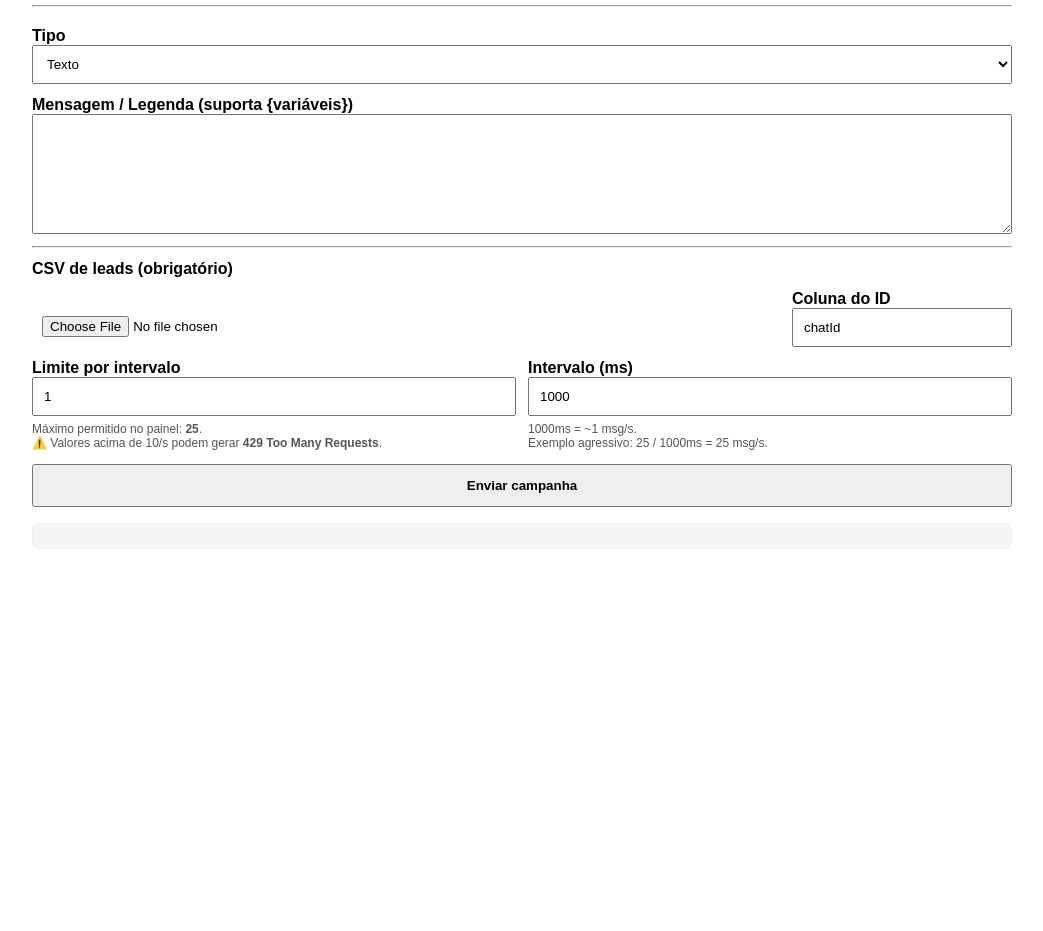
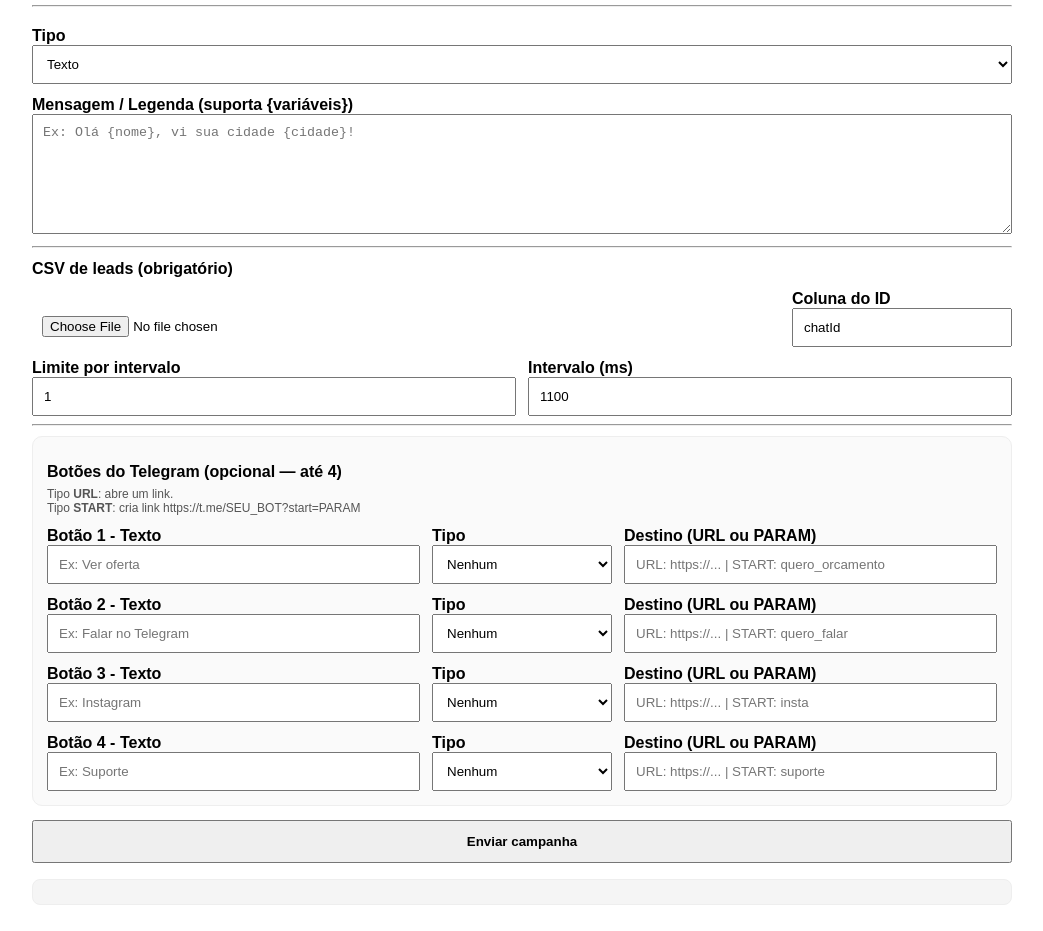
Before and after one commit to Dopumaru/Fila-de-disparos, a website: page public/index.html in a window 1280 px wide. Shown: the part 277-1208 px from the top of the page, without its empty margins (118-1161 px from the left). Before the commit the page ends 852 px from the top, so only its background shows below. Drawn offline with Linux system fonts and the light colour scheme.

Commit message:
Update index.html

```diff
--- a/public/index.html
+++ b/public/index.html
@@ -62,6 +62,7 @@
     </div>
   </div>
 
+  <!-- BLOCO DE MÍDIA -->
   <div id="mediaBlock" class="mediaBox">
     <label>Arquivo (Upload)</label>
     <input id="arquivo" type="file" />
@@ -70,12 +71,13 @@
     <label>OU URL do Arquivo</label>
     <input id="fileUrl" placeholder="https://..." />
     <div class="hint">
-      ⚠️ Preencha <b>URL</b> OU selecione <b>Upload</b> (não os dois).
+      ⚠️ Preencha <b>URL</b> OU selecione <b>Upload</b> (não os dois).<br>
+      Se usar URL, não ocupa espaço no servidor.
     </div>
   </div>
 
   <label>Mensagem / Legenda (suporta {variáveis})</label>
-  <textarea id="mensagem"></textarea>
+  <textarea id="mensagem" placeholder="Ex: Olá {nome}, vi sua cidade {cidade}!"></textarea>
 
   <hr>
 
@@ -90,31 +92,104 @@
     </div>
   </div>
 
-  <!-- LIMITES AJUSTADOS PARA 25 -->
   <div class="row">
     <div>
       <label>Limite por intervalo</label>
-      <input id="limitMax" type="number" value="1" min="1" max="25" step="1" />
-      <div class="hint">
-        Máximo permitido no painel: <b>25</b>.<br>
-        ⚠️ Valores acima de 10/s podem gerar <b>429 Too Many Requests</b>.
-      </div>
+      <input id="limitMax" type="number" value="1" min="1" />
     </div>
     <div>
       <label>Intervalo (ms)</label>
-      <input id="limitMs" type="number" value="1000" min="200" max="60000" step="50" />
-      <div class="hint">
-        1000ms = ~1 msg/s.<br>
-        Exemplo agressivo: 25 / 1000ms = 25 msg/s.
-      </div>
+      <input id="limitMs" type="number" value="1100" min="200" />
     </div>
   </div>
 
-  <div id="rateWarn" class="hint warn" style="display:none; margin-top:8px;">
-    ⚠️ Configuração agressiva detectada. Alto risco de 429 (flood control).
+  <hr>
+
+  <!-- ✅ BLOCO DE BOTÕES (até 4) -->
+  <div class="box" id="buttonsBlock">
+    <label>Botões do Telegram (opcional — até 4)</label>
+    <div class="hint">
+      Tipo <b>URL</b>: abre um link.<br/>
+      Tipo <b>START</b>: cria link https://t.me/SEU_BOT?start=PARAM
+    </div>
+
+    <div class="row">
+      <div><label>Botão 1 - Texto</label><input id="b1Text" placeholder="Ex: Ver oferta" /></div>
+      <div style="max-width: 180px;"><label>Tipo</label>
+        <select id="b1Type">
+          <option value="none">Nenhum</option>
+          <option value="url">URL</option>
+          <option value="start">START</option>
+        </select>
+      </div>
+      <div><label>Destino (URL ou PARAM)</label><input id="b1Value" placeholder="URL: https://... | START: quero_orcamento" /></div>
+    </div>
+
+    <div class="row">
+      <div><label>Botão 2 - Texto</label><input id="b2Text" placeholder="Ex: Falar no Telegram" /></div>
+      <div style="max-width: 180px;"><label>Tipo</label>
+        <select id="b2Type">
+          <option value="none">Nenhum</option>
+          <option value="url">URL</option>
+          <option value="start">START</option>
+        </select>
+      </div>
+      <div><label>Destino (URL ou PARAM)</label><input id="b2Value" placeholder="URL: https://... | START: quero_falar" /></div>
+    </div>
+
+    <div class="row">
+      <div><label>Botão 3 - Texto</label><input id="b3Text" placeholder="Ex: Instagram" /></div>
+      <div style="max-width: 180px;"><label>Tipo</label>
+        <select id="b3Type">
+          <option value="none">Nenhum</option>
+          <option value="url">URL</option>
+          <option value="start">START</option>
+        </select>
+      </div>
+      <div><label>Destino (URL ou PARAM)</label><input id="b3Value" placeholder="URL: https://... | START: insta" /></div>
+    </div>
+
+    <div class="row">
+      <div><label>Botão 4 - Texto</label><input id="b4Text" placeholder="Ex: Suporte" /></div>
+      <div style="max-width: 180px;"><label>Tipo</label>
+        <select id="b4Type">
+          <option value="none">Nenhum</option>
+          <option value="url">URL</option>
+          <option value="start">START</option>
+        </select>
+      </div>
+      <div><label>Destino (URL ou PARAM)</label><input id="b4Value" placeholder="URL: https://... | START: suporte" /></div>
+    </div>
   </div>
 
   <button id="btnEnviar" type="button">Enviar campanha</button>
+
+  <!-- ✅ NOVO: PAINEL DE STATUS DA CAMPANHA + PAUSE/RESUME -->
+  <div class="box" id="campaignBox" style="display:none;">
+    <h3 style="margin:0 0 10px;">Campanha</h3>
+    <div id="campaignMeta" class="muted"></div>
+
+    <div style="margin-top:10px;">
+      <div class="pill" id="stTotal">Total: 0</div>
+      <div class="pill" id="stSent">Enviados: 0</div>
+      <div class="pill" id="stFailed">Falhas: 0</div>
+      <div class="pill" id="stPending">Pendentes: 0</div>
+    </div>
+
+    <div style="margin-top:12px;">
+      <div style="height:10px;background:#222;border-radius:999px;overflow:hidden;">
+        <div id="bar" style="height:10px;width:0%;background:#4caf50;"></div>
+      </div>
+      <div class="muted" id="stProg" style="margin-top:6px;">0%</div>
+    </div>
+
+    <div class="row" style="margin-top:12px;">
+      <div><button id="btnPause" type="button">Pausar fila</button></div>
+      <div><button id="btnResume" type="button">Retomar fila</button></div>
+    </div>
+
+    <div class="muted" id="queuePausedInfo" style="margin-top:6px;"></div>
+  </div>
 
   <p id="status"></p>
   <pre id="debug"></pre>
@@ -126,47 +201,9 @@
     function refreshUI() {
       mediaBlock.style.display = (tipo.value === "text") ? "none" : "block";
     }
+
     tipo.addEventListener("change", refreshUI);
     refreshUI();
-  </script>
-
-  <!-- VALIDAÇÃO DE TAXA -->
-  <script>
-    const limitMaxEl = document.getElementById("limitMax");
-    const limitMsEl = document.getElementById("limitMs");
-    const rateWarnEl = document.getElementById("rateWarn");
-
-    function clampInt(v, min, max, fallback) {
-      const n = Number(v);
-      if (!Number.isFinite(n)) return fallback;
-      return Math.min(max, Math.max(min, Math.trunc(n)));
-    }
-
-    function clampMs(v) {
-      const n = Number(v);
-      if (!Number.isFinite(n)) return 1000;
-      return Math.min(60000, Math.max(200, Math.round(n)));
-    }
-
-    function refreshRateWarn() {
-      const max = clampInt(limitMaxEl.value, 1, 25, 1);
-      const ms = clampMs(limitMsEl.value);
-
-      limitMaxEl.value = String(max);
-      limitMsEl.value = String(ms);
-
-      const perSecond = (max / ms) * 1000;
-
-      if (perSecond > 10) {
-        rateWarnEl.style.display = "block";
-      } else {
-        rateWarnEl.style.display = "none";
-      }
-    }
-
-    limitMaxEl.addEventListener("input", refreshRateWarn);
-    limitMsEl.addEventListener("input", refreshRateWarn);
-    refreshRateWarn();
   </script>
 
   <script src="./app.js"></script>
```
